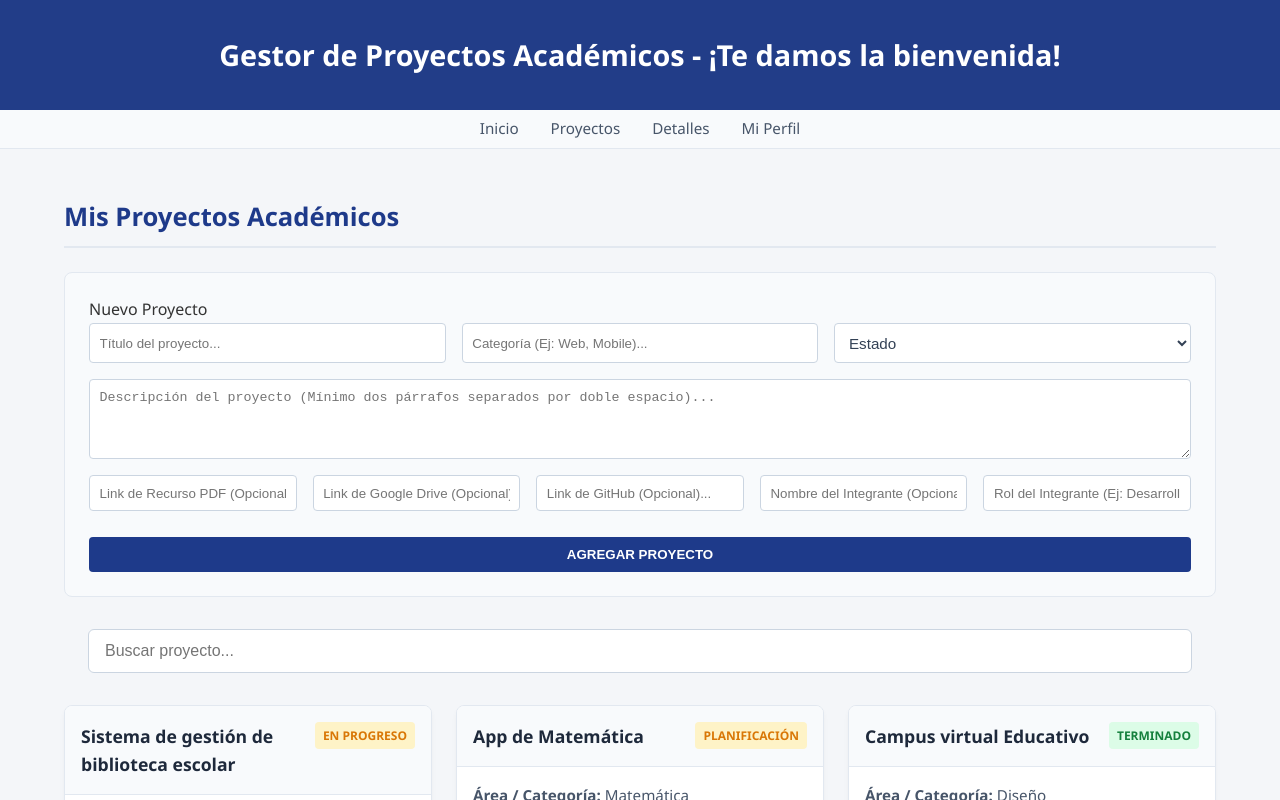
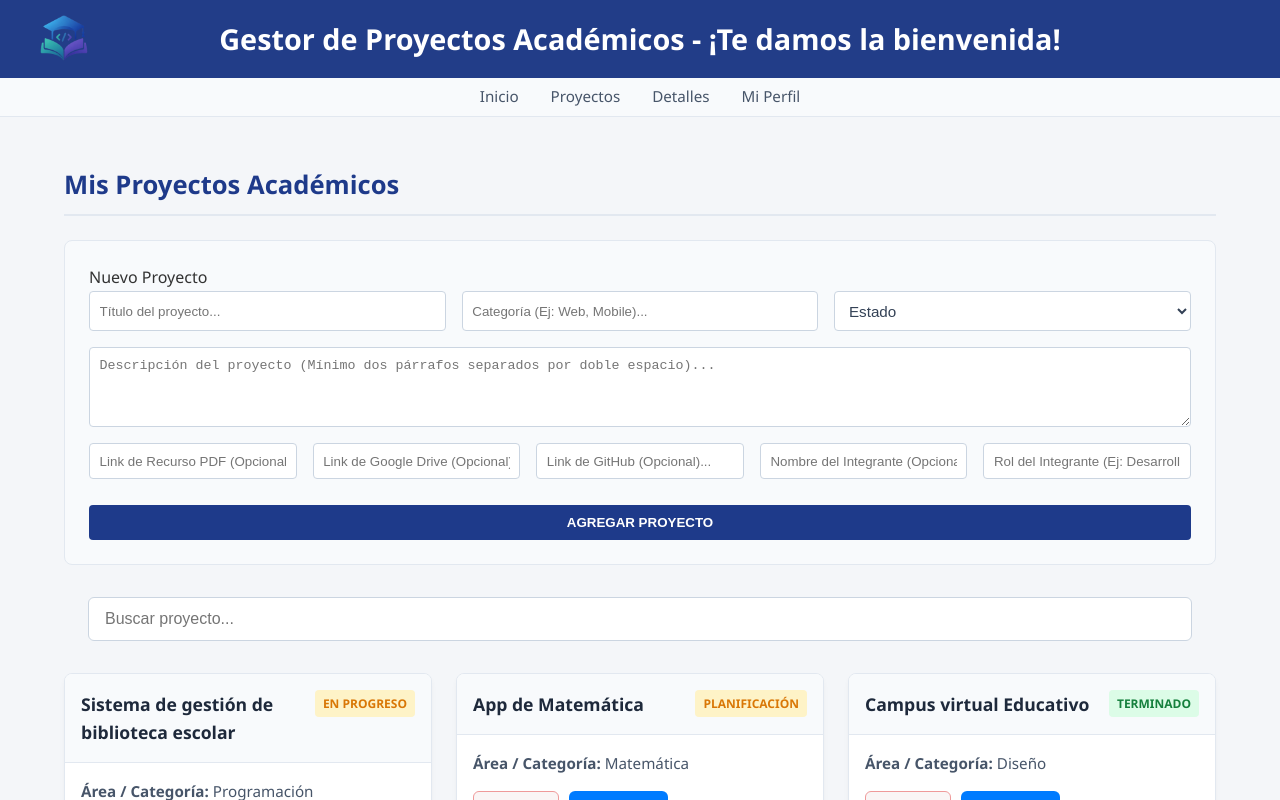
Before and after one commit to milimartinez777/pv_tp3_grupo6, a React (Vite) app: page / in a window 1280 px wide. Shown: the top 800 px of the page. Built offline with nearby package versions, Linux system fonts and the light colour scheme.

Commit message:
Agrego Logo en el header, con correccion respectivo del su css. Ademas agrego correcciones minimas de tipeo

```diff
--- a/src/components/Header.jsx
+++ b/src/components/Header.jsx
@@ -1,9 +1,11 @@
 import "../css/header.css";
 
+import logo from "../assets/logito.png";
 
 const Header = () =>{
   return (
     <header className="encabezado-sitio">
+      <img src={logo} alt="Logo del sitio" className="logo-sitio" />
       <h1>Gestor de Proyectos Académicos - ¡Te damos la bienvenida!</h1>
     </header>
   );
--- a/src/components/ListaProyectos.jsx
+++ b/src/components/ListaProyectos.jsx
@@ -85,7 +85,7 @@ const ListaProyectos = () => {
    };
       //Funcion para cargar el detalle buscando el objeto por ID.
     const handleVerDetalle = (id) => {
-      const proyectoEncontrado = proyectoService.obtenerPoyectoPorId(id);
+      const proyectoEncontrado = proyectoService.obtenerProyectoPorId(id);
       setProyectoSeleccionado(proyectoEncontrado);
     };
     //  funcion para cerrar la pestaña del detalle  sin recargar la pagina nuevamente.
--- a/src/css/Header.css
+++ b/src/css/Header.css
@@ -1,13 +1,22 @@
 .encabezado-sitio {
   background-color: #223d88;
-  padding: 1.5rem;
-  text-align: center;
+  padding: 1rem 1.5rem;
   box-shadow: 0 2px 4px rgba(0, 0, 0, 0.1);
+
+  /* uso flexbox*/
+  display: flex;
+  align-items: center;
+  gap: 1.5rem;
 }
 
 .encabezado-sitio h1 {
   font-size: 1.8rem;
-  margin-top: 0.5rem;
-  margin-bottom: 0.5rem;
+  margin: 0 auto;
   color: #ffffff;
 }
+.logo-sitio {
+  height: 80px;
+  width: auto;
+  object-fit: contain;
+  position: absolute;
+}
```
